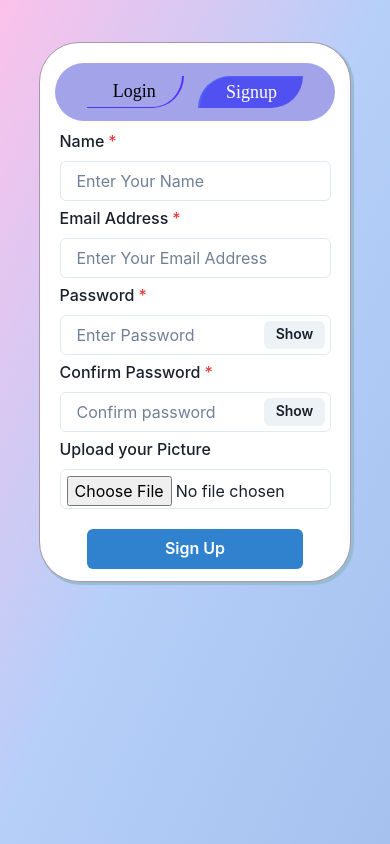
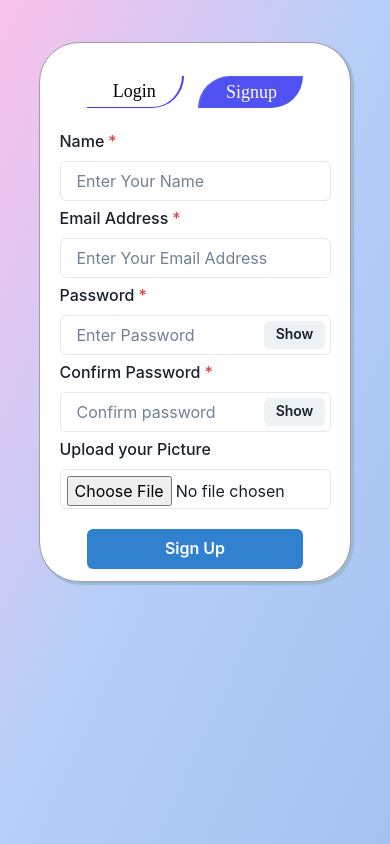
Before and after one commit to Giribabi/ChatEasy, a React (Create React App) app in the folder chat-frontend/: page / in a window 390 px wide. Built offline with nearby package versions, Linux system fonts and the light colour scheme.

Commit message:
Made some UI changes

```diff
--- a/chat-frontend/src/Components/MyChats/MyChats.jsx
+++ b/chat-frontend/src/Components/MyChats/MyChats.jsx
@@ -69,6 +69,7 @@ function MyChats({ fetchChatsAgain }) {
                 flexDir="column"
                 alignItems="center"
                 p={3}
+                ml={2}
                 bg="white"
                 w={windowWidth < 700 ? "95vw" : "35vw"}
                 h="89vh"
@@ -86,7 +87,7 @@ function MyChats({ fetchChatsAgain }) {
                     justifyContent="space-between"
                     alignItems="center"
                 >
-                    My Chats
+                    My Chats Set back button for drawer in mobile view
                     <GroupChatCRUDModal>
                         <Button
                             d="flex"
--- a/chat-frontend/src/Components/Signup/Signup.jsx
+++ b/chat-frontend/src/Components/Signup/Signup.jsx
@@ -179,7 +179,7 @@ function Signup() {
                             </InputRightElement>
                         </InputGroup>
                     </FormControl>
-                    <FormControl id="password" isRequired>
+                    <FormControl isRequired>
                         <FormLabel>Confirm Password</FormLabel>
                         <InputGroup size="md">
                             <Input
--- a/chat-frontend/src/Pages/Home/Home.css
+++ b/chat-frontend/src/Pages/Home/Home.css
@@ -142,7 +142,6 @@
 @media (max-width: 500px) {
     .login-signup-container {
         width: 80%;
-        /* background-color: transparent; */
         border: 1px solid rgb(169, 149, 169);
         box-shadow: 2px 2px 1px 1px rgb(150, 187, 211);
     }
@@ -150,4 +149,7 @@
     .signup-heading {
         font-size: 90%;
     }
+    .login-signup-headings {
+        background-color: transparent;
+    }
 }
```
